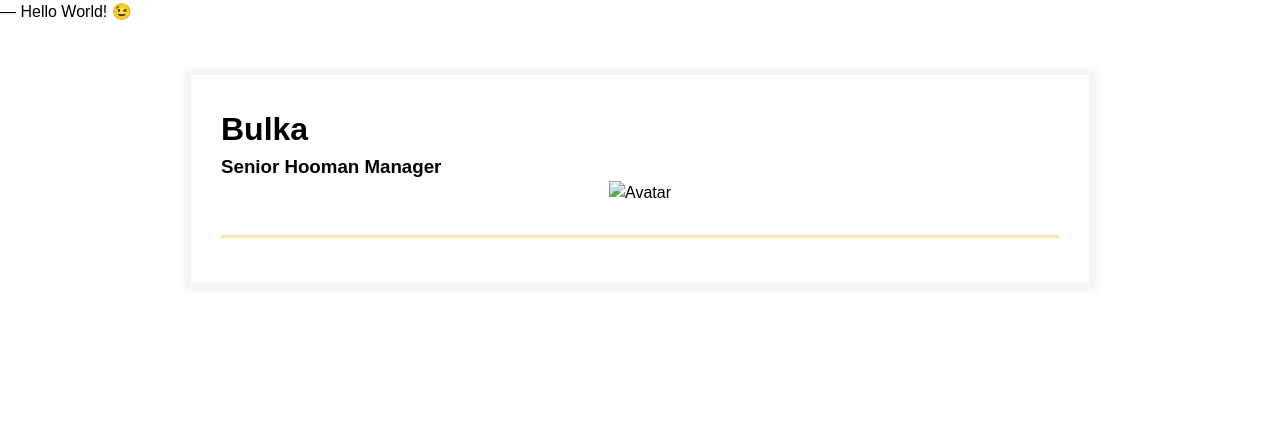
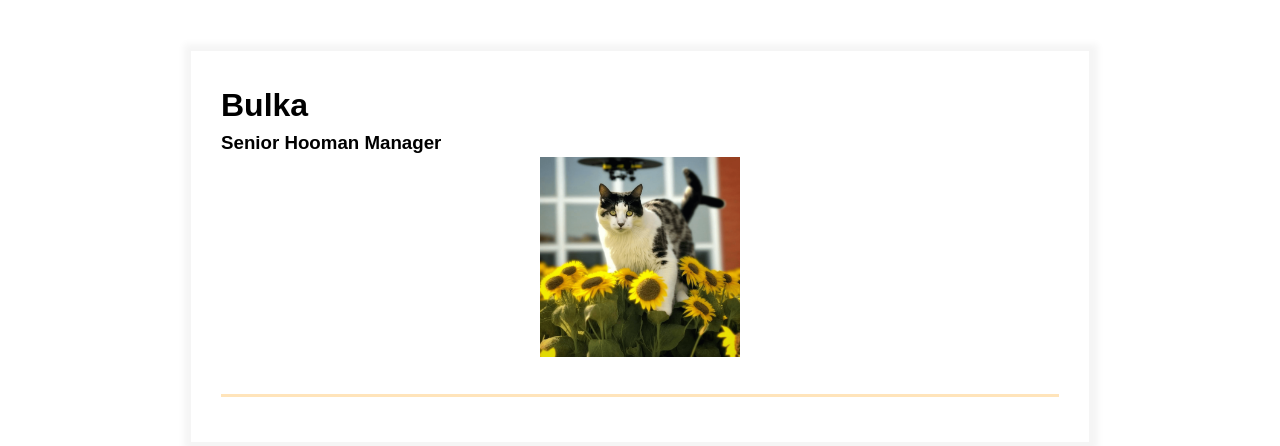
Before and after one commit to YurchykD/homepage, a plain HTML site: page index.html in a window 1280 px wide. Drawn offline with Linux system fonts and the light colour scheme.

Commit message:
Added photo

```diff
--- a/index.html
+++ b/index.html
@@ -7,7 +7,6 @@
     <link rel="stylesheet" href="styles.css">
   </head>
   <body>
-    ― Hello World! &#x1F609;
     <main>
       <div class="resume">
         <div class="container">
@@ -19,7 +18,7 @@
               <div class="contact-info__block"></div>
 
               <div class="contact-info__block contact-info__block--center">
-                <img class="contact-info__avatar" src="assets/avatar.png" alt="Avatar">
+                <img class="contact-info__avatar" src="assets/bulka.png" width="200" height="200" alt="Avatar">
               </div>
 
               <div class="contact-info__block"></div>
```
Also changed, not shown: assets/bulka.png (added).
